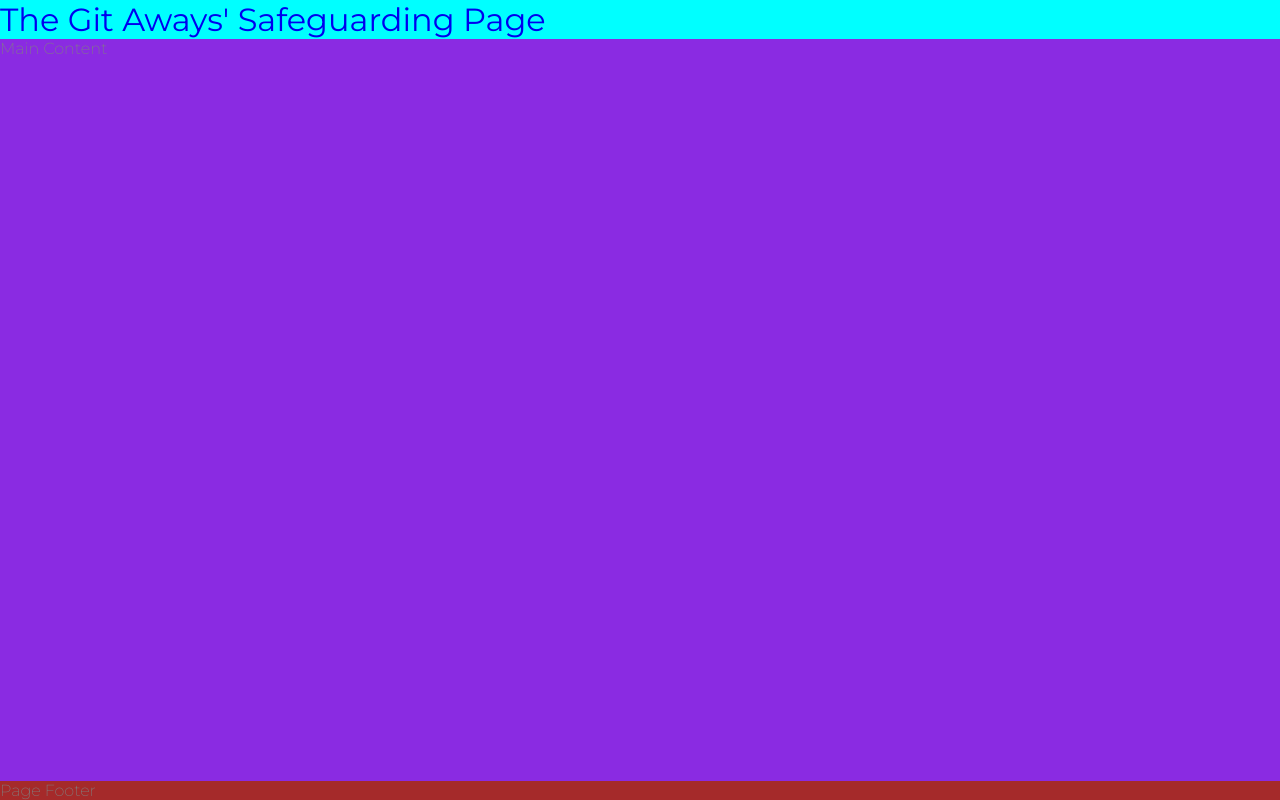
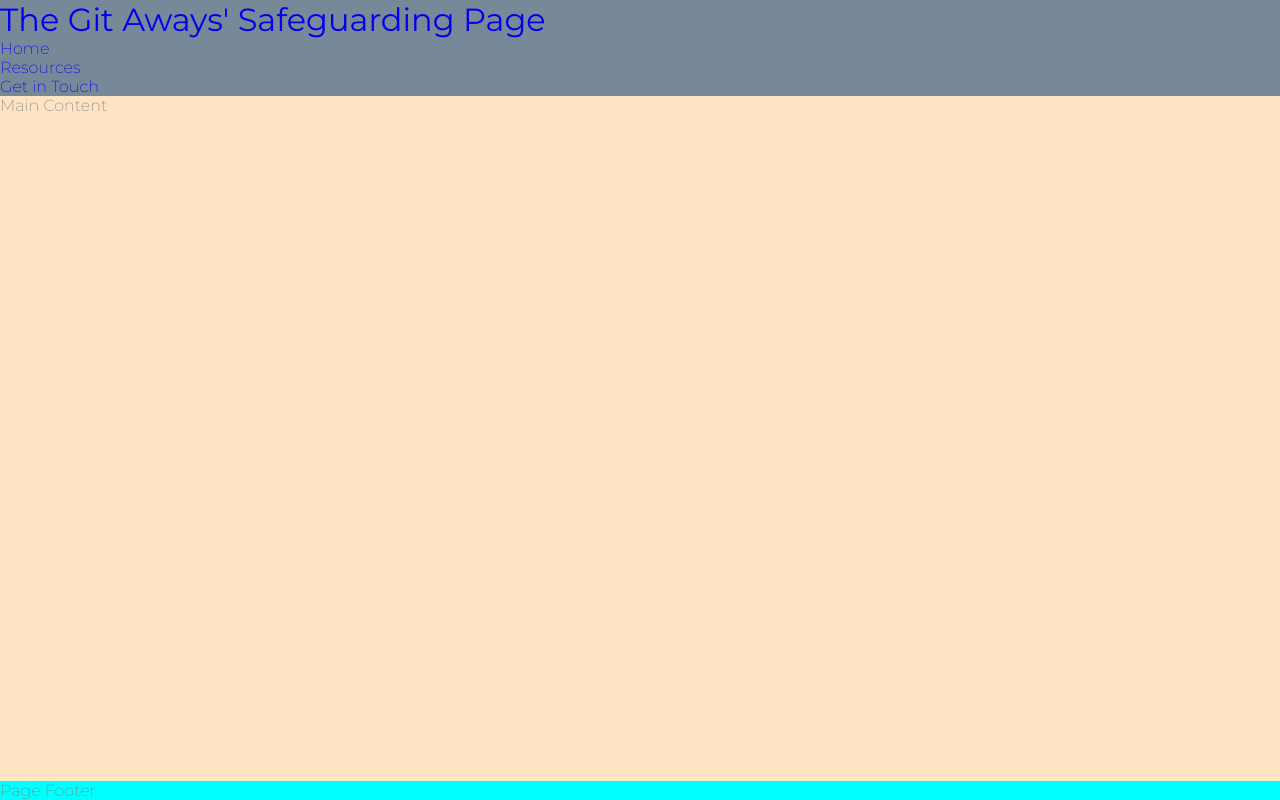
Before and after one commit to LJTalks/hackathon1, a plain HTML site: page index.html in a window 1280 px wide. Drawn offline with Linux system fonts and the light colour scheme.

Commit message:
Add nav  section for 3 pages

```diff
--- a/assets/css/style.css
+++ b/assets/css/style.css
@@ -10,7 +10,7 @@
 
 /* Page Body Style */
 body {
-    background-color: bisque;
+    background-color: black;
     min-height: 100vh;
     display: flex;
     flex-direction: column;
@@ -22,7 +22,7 @@ body {
 
 /* Page Header Style */
 header {
-    background-color: aqua;
+    background-color: lightslategray;
 }
 
 h1 {
@@ -36,12 +36,12 @@ a {
 
 /* Main Content Style */
 main {
-    background-color: blueviolet;
+    background-color: bisque;
     /* Main Content to take up all vertical space  */
     flex: 1 0 auto
 }
 
 /* Page Footer Style */
 footer {
-    background-color: brown;
+    background-color: cyan;
 }
--- a/index.html
+++ b/index.html
@@ -20,6 +20,13 @@
         <a href="index.html">
             <h1 id="logo"> The Git Aways' Safeguarding Page </h1>
         </a>
+        <nav>
+            <ul>
+                <li><a href="index.html">Home</a></li>
+                <li><a href="resources.html">Resources</a></li>
+                <li><a href="getintouch.html">Get in Touch</a></li>
+            </ul>
+        </nav>
     </header>
 
     <!-- Main Content -->
```
